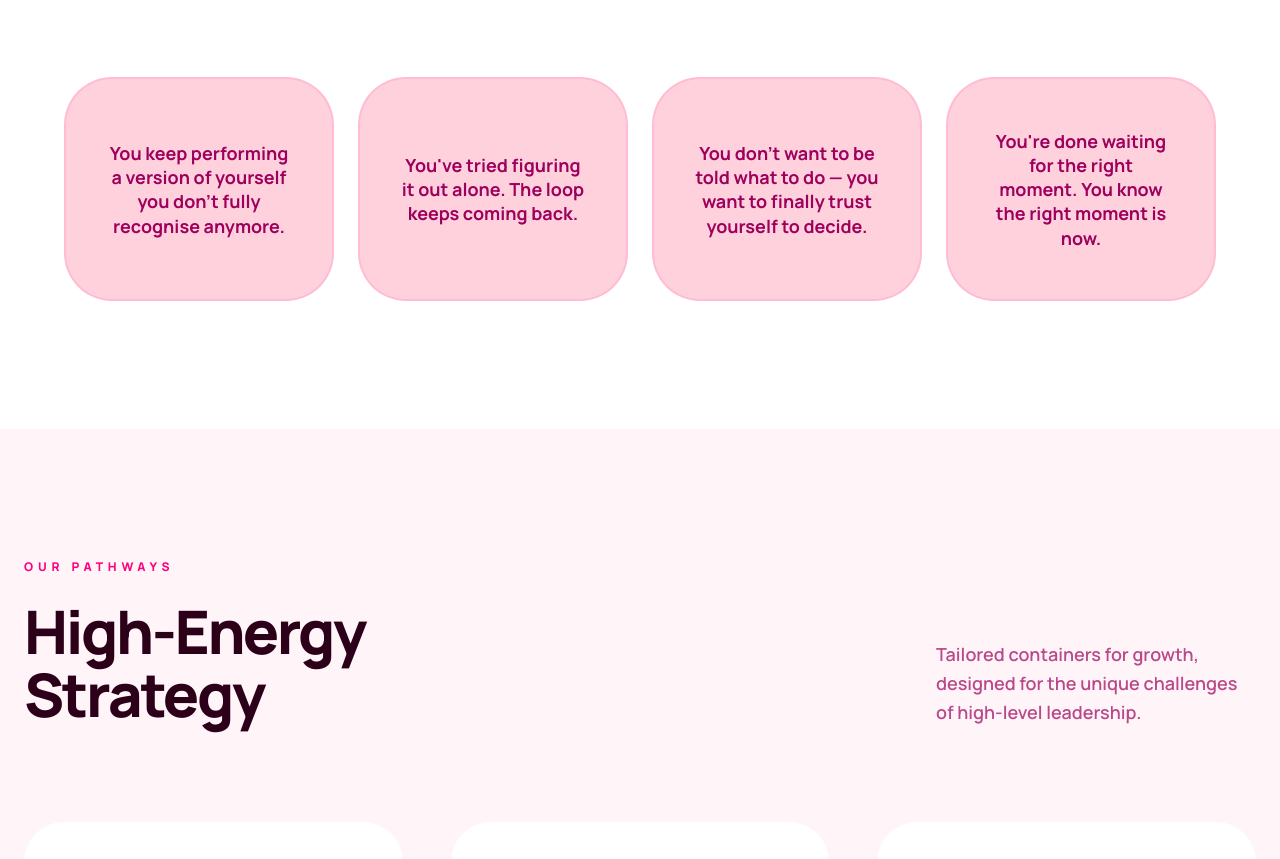
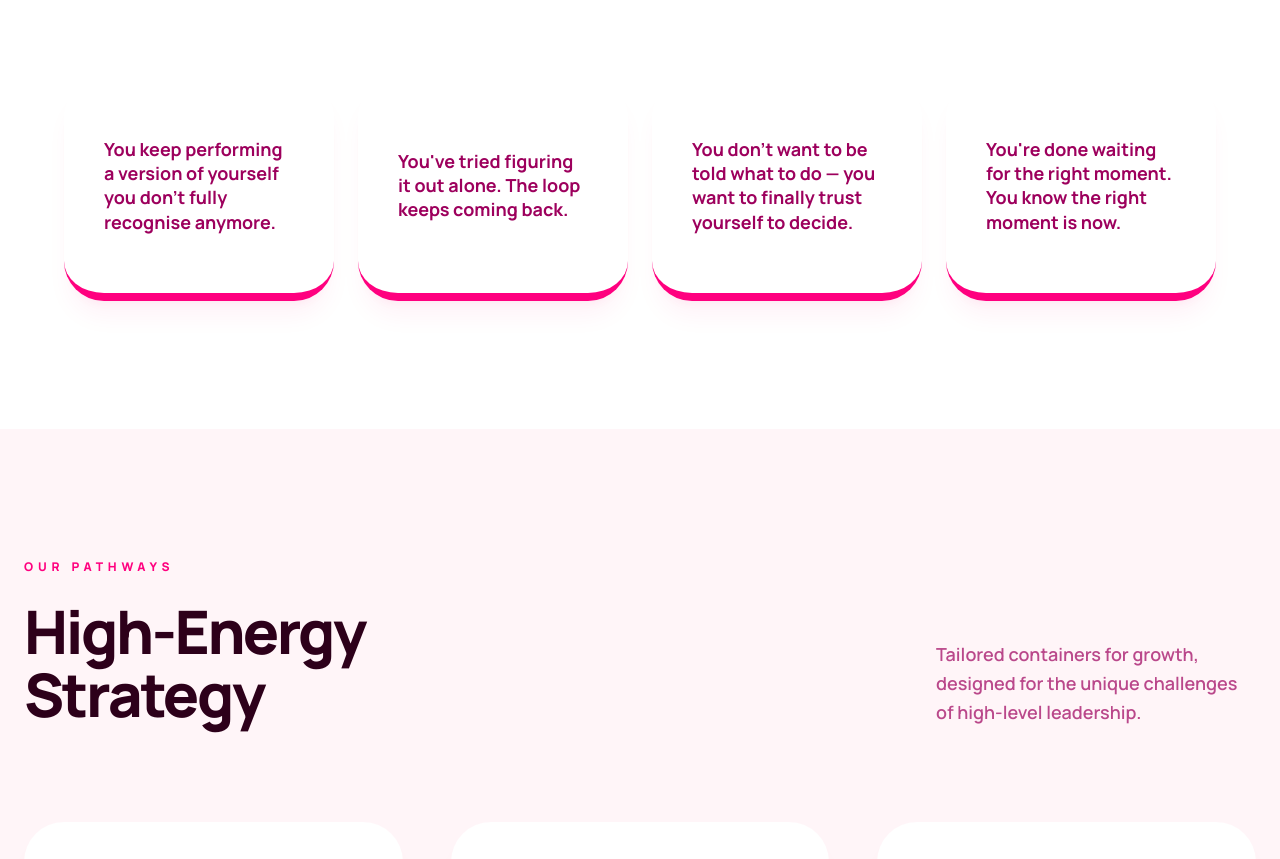
Before and after one commit to Fxzsydrks/shero, a plain HTML site: page index.html in a window 1280 px wide. Shown: the part 4115-4974 px from the top of the page. Drawn offline with nearby package versions, Linux system fonts and the light colour scheme.

Commit message:
Restyle decision cards to match service-card visual language
The "You need a decision" boxes had a blush-fill / very-rounded look
that visually competed with the white service cards in the next
section. Switch them to white background, standard card radius,
8px pink bottom accent, soft shadow, and lift-on-hover — same vocab
as .service-card. Removes the hover background flip and lets the
"Our Pathways" section read as the visual continuation of "The
Decision."

Co-Authored-By: Claude Opus 4.7 (1M context) <noreply@anthropic.com>

```diff
--- a/styles/pages.css
+++ b/styles/pages.css
@@ -701,15 +701,15 @@ main {
 
 .decision-card {
   padding: 2.5rem;
-  border-radius: 3rem;
-  background: var(--surface-container);
-  border: 2px solid rgba(255, 0, 127, 0.1);
+  border-radius: var(--radius-card);
+  background: var(--on-primary);
+  border-bottom: 8px solid var(--primary);
+  box-shadow: var(--shadow-xl);
   display: flex;
   flex-direction: column;
   justify-content: center;
-  text-align: center;
   min-height: 14rem;
-  transition: background 500ms ease, color 500ms ease;
+  transition: transform 500ms ease;
 }
 
 .decision-card p {
@@ -718,15 +718,10 @@ main {
   line-height: 1.35;
   color: var(--secondary);
   margin: 0;
-  transition: color 500ms ease;
 }
 
 .decision-card:hover {
-  background: var(--primary);
-}
-
-.decision-card:hover p {
-  color: var(--on-primary);
+  transform: translateY(-10px);
 }
 
 @media (min-width: 768px) {
```
